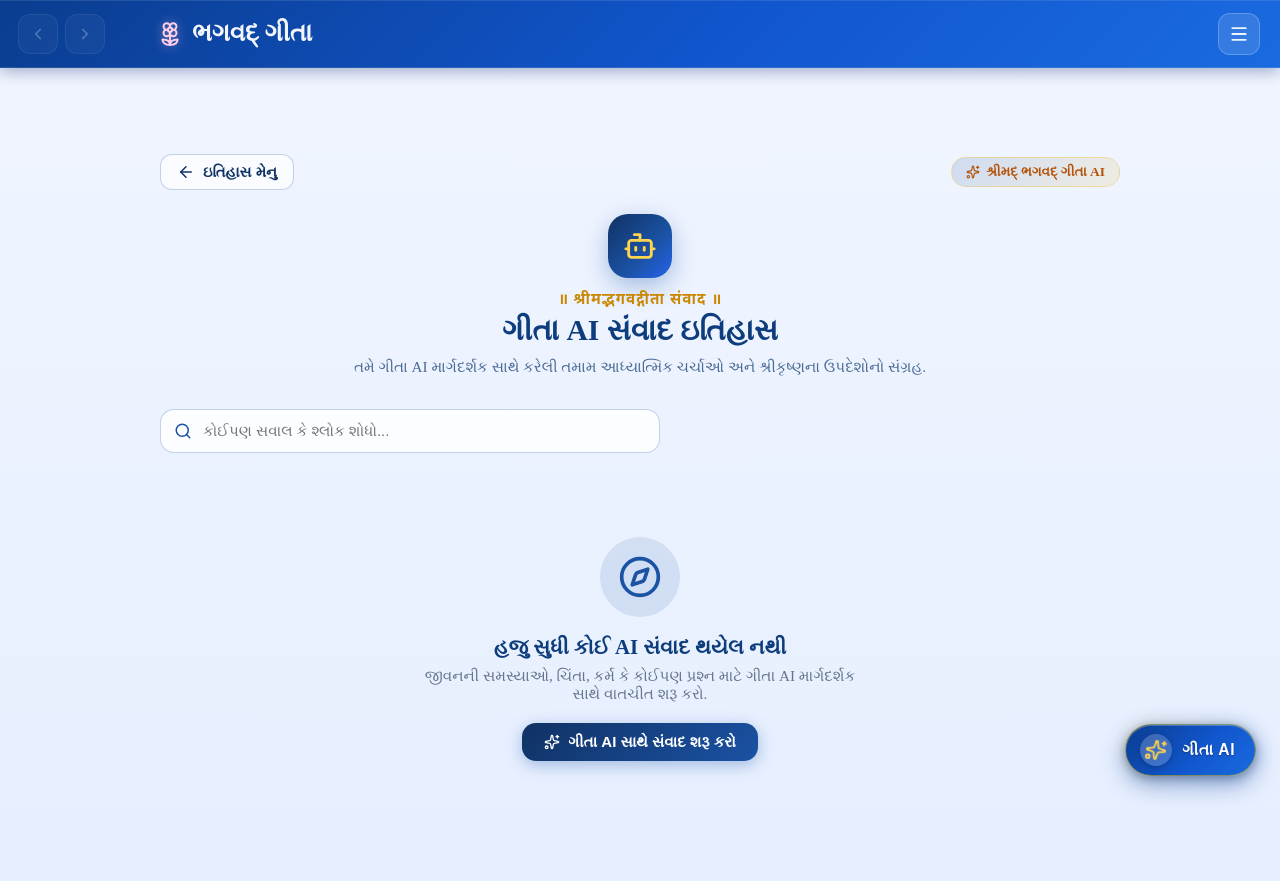
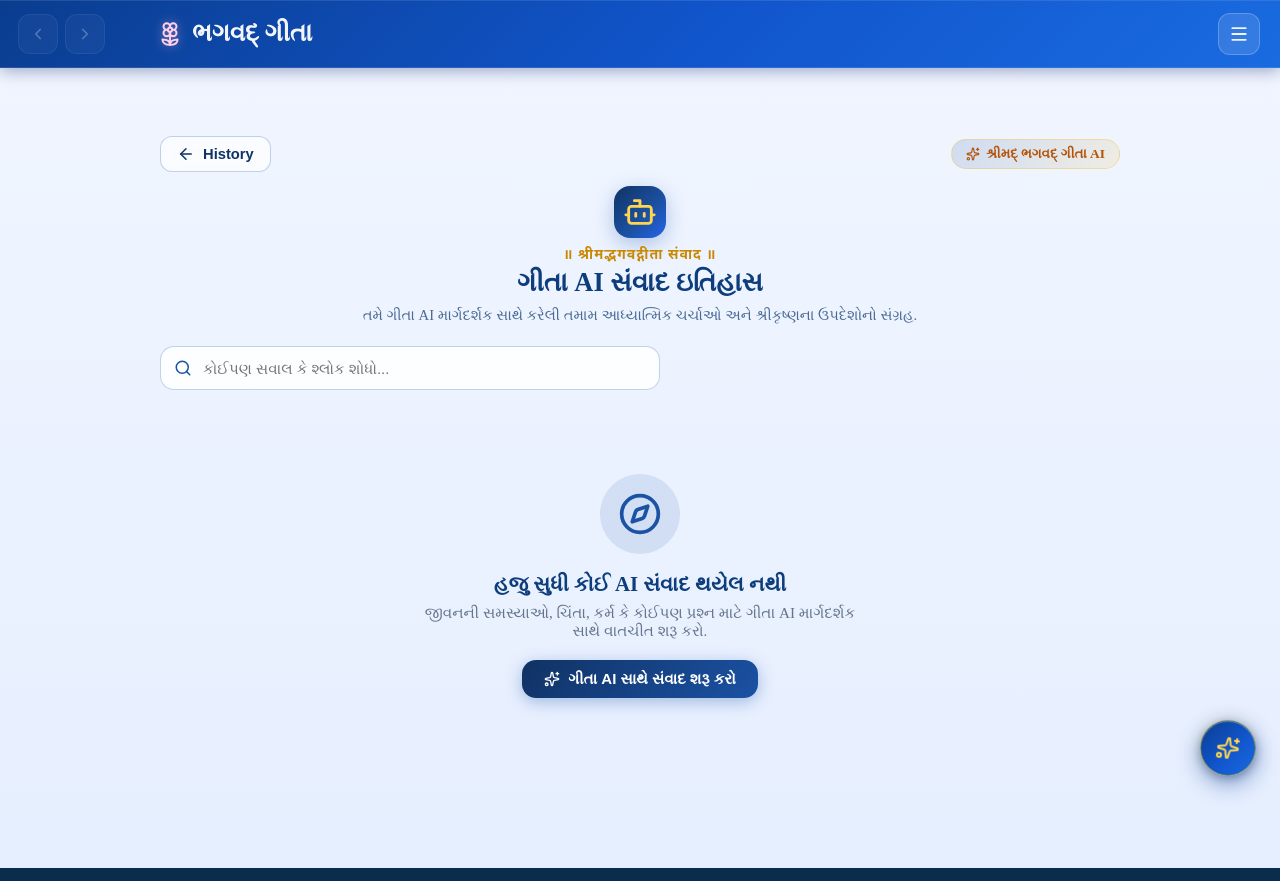
Before and after one commit to aambaliyamanav-star/bhagavad-gita-website, a React (Vite) app in the folder frontend/: page /gita-ai-history in a window 1280 px wide. Built offline with nearby package versions, Linux system fonts and the light colour scheme.

Commit message:
Update Gita AI floating button to icon-only FAB, compact history cards, update History breadcrumb, and prevent page text selection

```diff
--- a/frontend/src/components/GitaAIAssistant.css
+++ b/frontend/src/components/GitaAIAssistant.css
@@ -25,10 +25,11 @@
   position: relative;
   display: flex;
   align-items: center;
-  gap: 10px;
-  height: 52px;
-  padding: 0 20px 0 14px;
-  border-radius: 28px;
+  justify-content: center;
+  width: 56px;
+  height: 56px;
+  padding: 0;
+  border-radius: 50%;
   border: 1.5px solid rgba(255, 215, 0, 0.45);
   background: linear-gradient(135deg, #0a3d8f 0%, #1155cc 55%, #1a6be0 100%);
   color: #ffffff;
@@ -39,6 +40,8 @@
     inset 0 1px 0 rgba(255, 255, 255, 0.25);
   transition: all 0.3s cubic-bezier(0.16, 1, 0.3, 1);
   outline: none;
+  user-select: none;
+  -webkit-user-select: none;
 }
 
 .gita-ai-fab-glow {
@@ -47,7 +50,7 @@
   left: -3px;
   right: -3px;
   bottom: -3px;
-  border-radius: 30px;
+  border-radius: 50%;
   background: linear-gradient(135deg, rgba(245, 197, 66, 0.4), rgba(37, 99, 235, 0.4));
   z-index: -1;
   opacity: 0.6;
@@ -57,25 +60,22 @@
 
 @keyframes fabPulse {
   0%, 100% {
-    transform: scale(0.98);
+    transform: scale(0.96);
     opacity: 0.4;
   }
   50% {
-    transform: scale(1.06);
+    transform: scale(1.08);
     opacity: 0.85;
   }
 }
 
 .gita-ai-fab-icon-box {
-  width: 32px;
-  height: 32px;
-  border-radius: 50%;
-  background: rgba(255, 255, 255, 0.2);
+  width: 100%;
+  height: 100%;
   display: flex;
   align-items: center;
   justify-content: center;
   color: #ffd54f;
-  box-shadow: 0 2px 6px rgba(0, 0, 0, 0.2);
 }
 
 .gita-fab-sparkle {
@@ -89,16 +89,8 @@
   100% { transform: rotate(0deg); }
 }
 
-.gita-ai-fab-label {
-  font-size: 0.98rem;
-  font-weight: 700;
-  letter-spacing: 0.5px;
-  color: #ffffff;
-  text-shadow: 0 1px 2px rgba(0, 0, 0, 0.3);
-}
-
 .gita-ai-fab:hover {
-  transform: translateY(-3px) scale(1.03);
+  transform: translateY(-3px) scale(1.08);
   box-shadow:
     0 12px 30px rgba(17, 85, 204, 0.55),
     0 4px 12px rgba(0, 0, 0, 0.3);
--- a/frontend/src/components/GitaAIAssistant.jsx
+++ b/frontend/src/components/GitaAIAssistant.jsx
@@ -219,9 +219,8 @@ export default function GitaAIAssistant() {
         >
           <div className="gita-ai-fab-glow" />
           <div className="gita-ai-fab-icon-box">
-            <Sparkles size={22} className="gita-fab-sparkle" />
+            <Sparkles size={24} className="gita-fab-sparkle" />
           </div>
-          <span className="gita-ai-fab-label">ગીતા AI</span>
         </button>
       )}
 
--- a/frontend/src/pages/GitaAiHistory.css
+++ b/frontend/src/pages/GitaAiHistory.css
@@ -5,12 +5,16 @@
 
 .gita-ai-history-page {
   min-height: 100vh;
-  padding: 86px 20px 60px;
+  padding: 68px 20px 40px;
   box-sizing: border-box;
   display: flex;
   flex-direction: column;
   align-items: center;
   transition: background 0.3s ease, color 0.3s ease;
+  user-select: none;
+  -webkit-user-select: none;
+  -moz-user-select: none;
+  -ms-user-select: none;
 }
 
 /* Light Mode Background */
@@ -32,7 +36,7 @@
   display: flex;
   align-items: center;
   justify-content: space-between;
-  margin-bottom: 24px;
+  margin-bottom: 14px;
 }
 
 .gah-back-btn {
@@ -86,32 +90,32 @@
 .gah-header {
   text-align: center;
   max-width: 680px;
-  margin-bottom: 30px;
+  margin-bottom: 20px;
   display: flex;
   flex-direction: column;
   align-items: center;
 }
 
 .gah-header-icon-box {
-  width: 64px;
-  height: 64px;
-  border-radius: 20px;
+  width: 52px;
+  height: 52px;
+  border-radius: 16px;
   background: linear-gradient(135deg, #103264 0%, #1b52a4 60%, #2563eb 100%);
   display: flex;
   align-items: center;
   justify-content: center;
   color: #ffd54f;
-  margin-bottom: 12px;
-  box-shadow: 0 8px 24px rgba(27, 82, 164, 0.35);
+  margin-bottom: 8px;
+  box-shadow: 0 6px 20px rgba(27, 82, 164, 0.3);
 }
 
 .gah-sacred-subtitle {
   font-family: "Noto Sans Devanagari", serif;
-  font-size: 0.95rem;
+  font-size: 0.88rem;
   font-weight: 600;
   letter-spacing: 1px;
   color: #c98800;
-  margin: 0 0 4px 0;
+  margin: 0 0 2px 0;
 }
 
 .gita-ai-history-page.dark .gah-sacred-subtitle {
@@ -119,9 +123,9 @@
 }
 
 .gah-header h1 {
-  font-size: 1.85rem;
+  font-size: 1.65rem;
   font-weight: 800;
-  margin: 0 0 8px 0;
+  margin: 0 0 6px 0;
   color: #0d3d7c;
 }
 
@@ -130,7 +134,7 @@
 }
 
 .gah-desc {
-  font-size: 0.95rem;
+  font-size: 0.92rem;
   line-height: 1.5;
   color: #4b6b94;
   margin: 0;
@@ -182,6 +186,8 @@
   outline: none;
   transition: all 0.2s ease;
   box-sizing: border-box;
+  user-select: text;
+  -webkit-user-select: text;
 }
 
 .gita-ai-history-page.dark .gah-search-input {
@@ -244,48 +250,50 @@
 
 .gah-grid {
   display: grid;
-  grid-template-columns: repeat(auto-fill, minmax(290px, 1fr));
-  gap: 18px;
+  grid-template-columns: repeat(auto-fill, minmax(250px, 1fr));
+  gap: 14px;
 }
 
-/* Card */
+/* Compact History Card */
 .gah-card {
   position: relative;
   display: flex;
   flex-direction: column;
-  padding: 18px 20px;
-  border-radius: 18px;
-  background: rgba(255, 255, 255, 0.85);
+  padding: 13px 15px;
+  border-radius: 14px;
+  background: rgba(255, 255, 255, 0.88);
   border: 1.5px solid rgba(27, 82, 164, 0.16);
-  box-shadow: 0 4px 16px rgba(16, 50, 100, 0.08);
+  box-shadow: 0 3px 12px rgba(16, 50, 100, 0.06);
   cursor: pointer;
-  transition: all 0.25s cubic-bezier(0.16, 1, 0.3, 1);
+  transition: all 0.22s cubic-bezier(0.16, 1, 0.3, 1);
   box-sizing: border-box;
+  user-select: none;
+  -webkit-user-select: none;
 }
 
 .gita-ai-history-page.dark .gah-card {
-  background: rgba(14, 32, 70, 0.75);
+  background: rgba(14, 32, 70, 0.78);
   border-color: rgba(80, 150, 255, 0.22);
-  box-shadow: 0 6px 20px rgba(0, 0, 0, 0.35);
+  box-shadow: 0 4px 16px rgba(0, 0, 0, 0.35);
 }
 
 .gah-card:hover {
-  transform: translateY(-4px);
+  transform: translateY(-3px);
   border-color: #2563eb;
-  box-shadow: 0 10px 28px rgba(37, 99, 235, 0.22);
+  box-shadow: 0 8px 22px rgba(37, 99, 235, 0.2);
 }
 
 .gah-card-header {
   display: flex;
   align-items: center;
-  gap: 12px;
-  margin-bottom: 12px;
+  gap: 10px;
+  margin-bottom: 8px;
 }
 
 .gah-card-icon {
-  width: 38px;
-  height: 38px;
-  border-radius: 11px;
+  width: 32px;
+  height: 32px;
+  border-radius: 9px;
   background: linear-gradient(135deg, #103264, #1b52a4);
   color: #ffd54f;
   display: flex;
@@ -298,36 +306,26 @@
   flex: 1;
   min-width: 0;
   display: flex;
-  flex-direction: column;
-  gap: 2px;
+  align-items: center;
 }
 
 .gah-card-time {
   display: flex;
   align-items: center;
-  gap: 4px;
+  gap: 5px;
   font-size: 0.76rem;
   color: #64748b;
+  font-weight: 500;
 }
 
 .gita-ai-history-page.dark .gah-card-time {
   color: #94a3b8;
 }
 
-.gah-card-count {
-  font-size: 0.76rem;
-  font-weight: 700;
-  color: #1b52a4;
-}
-
-.gita-ai-history-page.dark .gah-card-count {
-  color: #60a5fa;
-}
-
 .gah-card-del-btn {
-  width: 30px;
-  height: 30px;
-  border-radius: 8px;
+  width: 28px;
+  height: 28px;
+  border-radius: 7px;
   background: transparent;
   border: 1px solid transparent;
   color: #94a3b8;
@@ -345,73 +343,21 @@
 }
 
 .gah-card-title {
-  font-size: 1.05rem;
+  font-size: 0.98rem;
   font-weight: 700;
-  margin: 0 0 8px 0;
+  margin: 0;
   color: #0f2c59;
-  line-height: 1.4;
+  line-height: 1.35;
   display: -webkit-box;
   -webkit-line-clamp: 2;
   -webkit-box-orient: vertical;
   overflow: hidden;
+  user-select: none;
+  -webkit-user-select: none;
 }
 
 .gita-ai-history-page.dark .gah-card-title {
   color: #f1f5f9;
-}
-
-.gah-card-preview {
-  font-size: 0.86rem;
-  line-height: 1.45;
-  color: #475569;
-  margin: 0 0 14px 0;
-  flex: 1;
-  display: -webkit-box;
-  -webkit-line-clamp: 3;
-  -webkit-box-orient: vertical;
-  overflow: hidden;
-}
-
-.gita-ai-history-page.dark .gah-card-preview {
-  color: #94a3b8;
-}
-
-.gah-card-footer {
-  display: flex;
-  align-items: center;
-  justify-content: space-between;
-  padding-top: 10px;
-  border-top: 1px solid rgba(27, 82, 164, 0.1);
-}
-
-.gita-ai-history-page.dark .gah-card-footer {
-  border-top-color: rgba(255, 255, 255, 0.08);
-}
-
-.gah-resume-tag {
-  display: flex;
-  align-items: center;
-  gap: 5px;
-  font-size: 0.82rem;
-  font-weight: 600;
-  color: #1d4ed8;
-}
-
-.gita-ai-history-page.dark .gah-resume-tag {
-  color: #60a5fa;
-}
-
-.gah-arrow {
-  color: #1d4ed8;
-  transition: transform 0.2s ease;
-}
-
-.gita-ai-history-page.dark .gah-arrow {
-  color: #60a5fa;
-}
-
-.gah-card:hover .gah-arrow {
-  transform: translateX(3px);
 }
 
 /* Empty State */
--- a/frontend/src/pages/GitaAiHistory.jsx
+++ b/frontend/src/pages/GitaAiHistory.jsx
@@ -7,7 +7,6 @@ import {
   Sparkles,
   MessageSquareText,
   Clock,
-  ChevronRight,
   X,
   Bot,
   Compass
@@ -99,7 +98,7 @@ export default function GitaAiHistory() {
           title="પાછા જાઓ"
         >
           <ArrowLeft size={18} />
-          <span>ઇતિહાસ મેનુ</span>
+          <span>History</span>
         </button>
 
         <div className="gah-badge">
@@ -161,13 +160,7 @@ export default function GitaAiHistory() {
       <section className="gah-list-section">
         {filteredConversations.length > 0 ? (
           <div className="gah-grid">
-            {filteredConversations.map((conv) => {
-              const lastMsg =
-                conv.messages && conv.messages.length > 0
-                  ? conv.messages[conv.messages.length - 1]
-                  : null;
-
-              return (
+            {filteredConversations.map((conv) => (
               <div
                 key={conv.id}
                 className="gah-card"
@@ -181,11 +174,8 @@ export default function GitaAiHistory() {
 
                   <div className="gah-card-meta">
                     <span className="gah-card-time">
-                        <Clock size={12} />
+                      <Clock size={13} />
                       <span>{formatDate(conv.updatedAt)}</span>
-                      </span>
-                      <span className="gah-card-count">
-                        {conv.messages?.length || 0} સંદેશાઓ
                     </span>
                   </div>
 
@@ -202,28 +192,8 @@ export default function GitaAiHistory() {
                 <h3 className="gah-card-title">
                   {conv.title || "આધ્યાત્મિક માર્ગદર્શન"}
                 </h3>
-
-                  {lastMsg && (
-                    <p className="gah-card-preview">
-                      <strong>
-                        {lastMsg.sender === "user" ? "તમે: " : "ગીતા AI: "}
-                      </strong>
-                      {lastMsg.text?.length > 130
-                        ? `${lastMsg.text.slice(0, 130)}...`
-                        : lastMsg.text}
-                    </p>
-                  )}
-
-                  <div className="gah-card-footer">
-                    <span className="gah-resume-tag">
-                      <Sparkles size={13} />
-                      <span>આગળ ચેટ ચાલુ કરો</span>
-                    </span>
-                    <ChevronRight size={16} className="gah-arrow" />
               </div>
-                </div>
-              );
-            })}
+            ))}
           </div>
         ) : (
           <div className="gah-empty-state">
```
Lines whose indentation alone changed are shown as unchanged.
